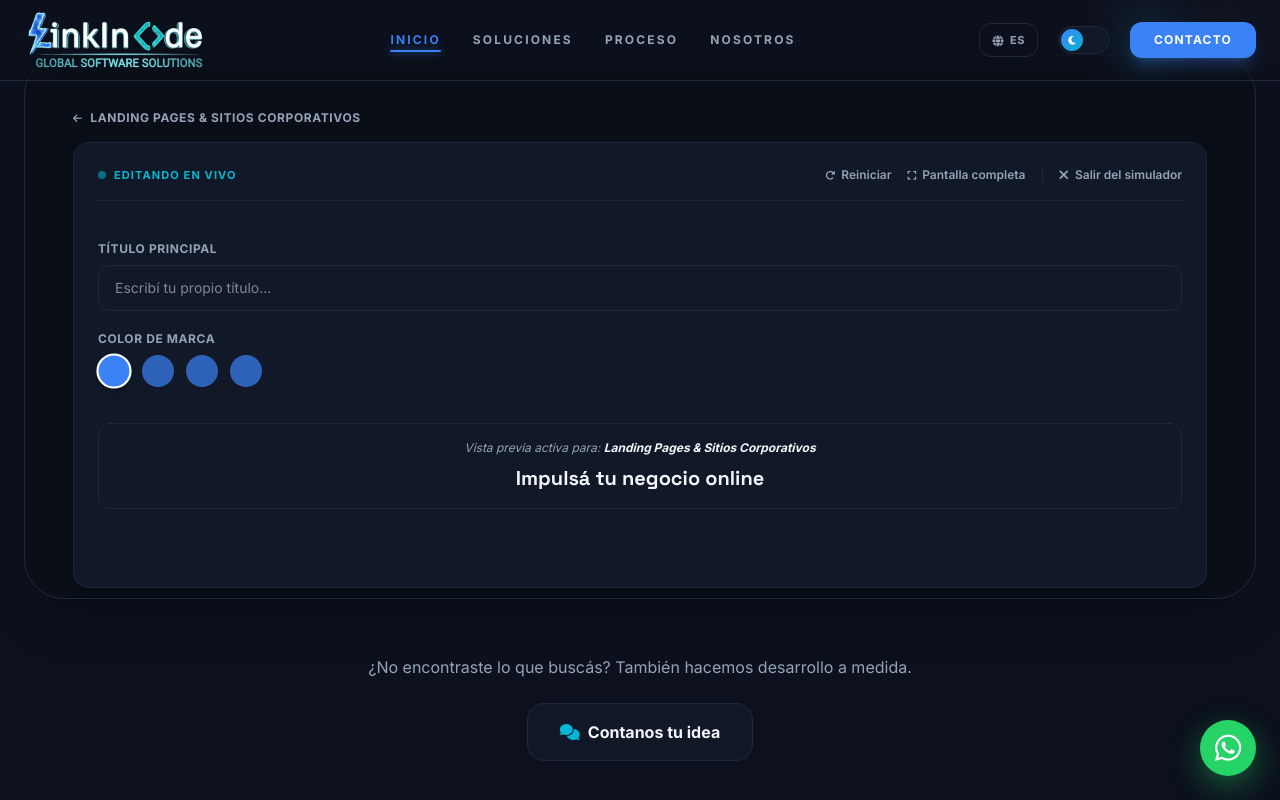
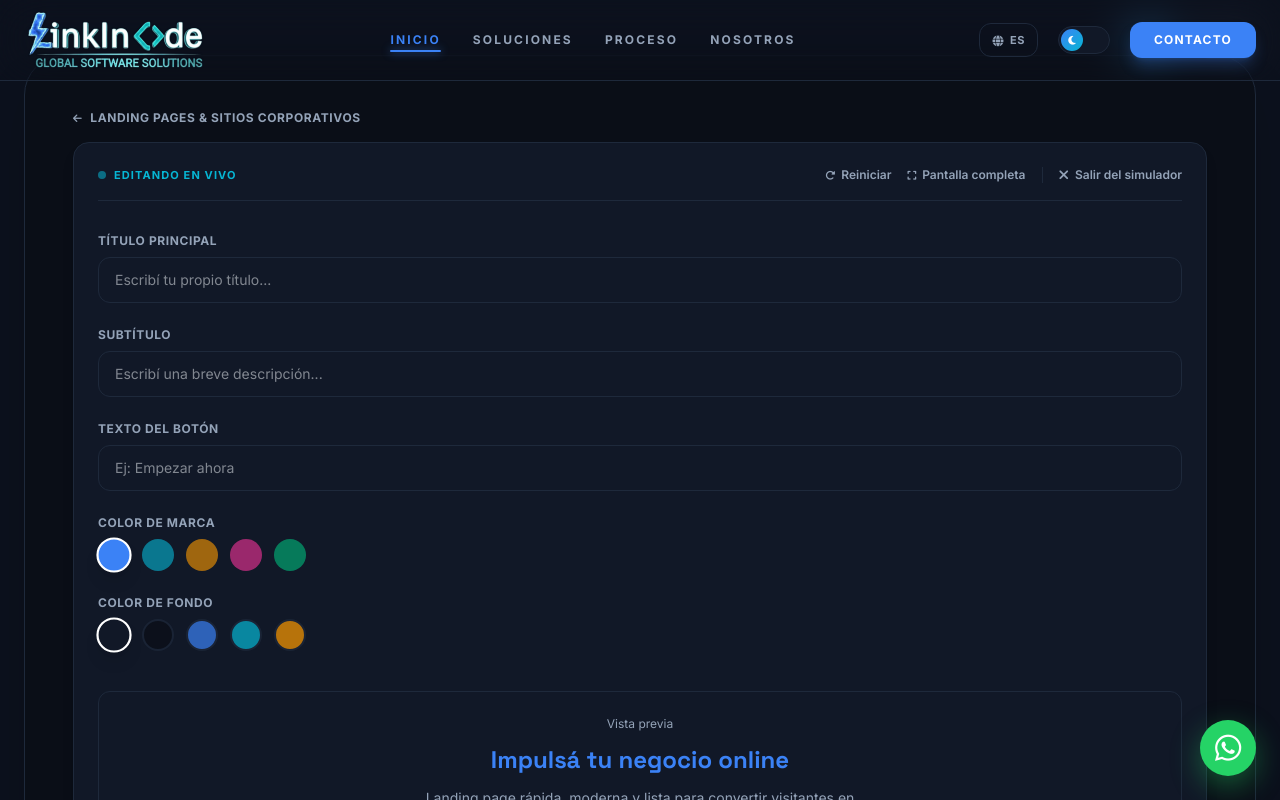
Before and after one commit to LinkinCode26/linkincode, a React (Vite) app in the folder client/: page / in a window 1280 px wide. Both pictures are taken after a click on the button "SIMULÁ TU SERVICIO". Shown: the part 2195-2995 px from the top of the page. Built offline with nearby package versions, Linux system fonts and the light colour scheme.

Commit message:
feat: agrega simulador de Landing Pages con edición de título, subtítulo, CTA y colores de marca/fondo

```diff
--- /dev/null
+++ b/client/src/components/LandingSimulatorContent.jsx
@@ -0,0 +1,139 @@
+import { useState } from 'react';
+import useLanguage from '../hooks/useLanguage';
+
+const BRAND_COLOR_OPTIONS = [
+  { id: 'brand', dotClass: 'bg-brand', textClass: 'text-brand', buttonClass: 'bg-brand hover:bg-brand/90' },
+  { id: 'accent', dotClass: 'bg-accent', textClass: 'text-accent', buttonClass: 'bg-accent hover:bg-accent/90' },
+  { id: 'amber', dotClass: 'bg-amber-500', textClass: 'text-amber-500', buttonClass: 'bg-amber-500 hover:bg-amber-500/90' },
+  { id: 'pink', dotClass: 'bg-pink-500', textClass: 'text-pink-500', buttonClass: 'bg-pink-500 hover:bg-pink-500/90' },
+  { id: 'emerald', dotClass: 'bg-emerald-500', textClass: 'text-emerald-500', buttonClass: 'bg-emerald-500 hover:bg-emerald-500/90' },
+];
+
+const BACKGROUND_COLOR_OPTIONS = [
+  { id: 'default', dotClass: 'bg-surface', bgClass: 'bg-surface/60' },
+  { id: 'dark', dotClass: 'bg-bg', bgClass: 'bg-bg' },
+  { id: 'brand-tint', dotClass: 'bg-brand', bgClass: 'bg-brand/10' },
+  { id: 'accent-tint', dotClass: 'bg-accent', bgClass: 'bg-accent/10' },
+  { id: 'amber-tint', dotClass: 'bg-amber-500', bgClass: 'bg-amber-500/10' },
+];
+
+export function LandingSimulatorContent() {
+  const { t } = useLanguage();
+  const [title, setTitle] = useState('');
+  const [subtitle, setSubtitle] = useState('');
+  const [ctaText, setCtaText] = useState('');
+  const [brandColorId, setBrandColorId] = useState('brand');
+  const [bgColorId, setBgColorId] = useState('default');
+
+  const selectedBrandColor =
+    BRAND_COLOR_OPTIONS.find((option) => option.id === brandColorId) ?? BRAND_COLOR_OPTIONS[0];
+  const selectedBgColor =
+    BACKGROUND_COLOR_OPTIONS.find((option) => option.id === bgColorId) ?? BACKGROUND_COLOR_OPTIONS[0];
+
+  const previewTitle = title.trim() || t('solutions.simulator.simulateHeadlineDefault');
+  const previewSubtitle = subtitle.trim() || t('solutions.simulator.simulateDescription');
+  const previewCta = ctaText.trim() || t('solutions.simulator.simulateButton');
+
+  return (
+    <div className="flex flex-col gap-6 py-2">
+      <div>
+        <label className="block text-xs font-bold uppercase tracking-wider text-mute mb-2">
+          {t('solutions.simulator.inputLabel')}
+        </label>
+        <input
+          type="text"
+          value={title}
+          onChange={(e) => setTitle(e.target.value)}
+          placeholder={t('solutions.simulator.inputPlaceholder')}
+          className="w-full bg-surface border border-line rounded-xl px-4 py-3 text-sm text-ink focus:outline-none focus:border-brand transition-colors"
+        />
+      </div>
+
+      <div>
+        <label className="block text-xs font-bold uppercase tracking-wider text-mute mb-2">
+          {t('solutions.simulator.subtitleLabel')}
+        </label>
+        <input
+          type="text"
+          value={subtitle}
+          onChange={(e) => setSubtitle(e.target.value)}
+          placeholder={t('solutions.simulator.subtitlePlaceholder')}
+          className="w-full bg-surface border border-line rounded-xl px-4 py-3 text-sm text-ink focus:outline-none focus:border-brand transition-colors"
+        />
+      </div>
+
+      <div>
+        <label className="block text-xs font-bold uppercase tracking-wider text-mute mb-2">
+          {t('solutions.simulator.ctaLabel')}
+        </label>
+        <input
+          type="text"
+          value={ctaText}
+          onChange={(e) => setCtaText(e.target.value)}
+          placeholder={t('solutions.simulator.ctaPlaceholder')}
+          className="w-full bg-surface border border-line rounded-xl px-4 py-3 text-sm text-ink focus:outline-none focus:border-brand transition-colors"
+        />
+      </div>
+
+      <div>
+        <label className="block text-xs font-bold uppercase tracking-wider text-mute mb-2">
+          {t('solutions.simulator.colorLabel')}
+        </label>
+        <div className="flex gap-3">
+          {BRAND_COLOR_OPTIONS.map((option) => (
+            <button
+              key={option.id}
+              type="button"
+              onClick={() => setBrandColorId(option.id)}
+              aria-label={option.id}
+              className={`w-8 h-8 rounded-full ${option.dotClass} border-2 transition-transform ${
+                brandColorId === option.id ? 'scale-110 border-white shadow-lg' : 'border-transparent opacity-60'
+              }`}
+            />
+          ))}
+        </div>
+      </div>
+
+      <div>
+        <label className="block text-xs font-bold uppercase tracking-wider text-mute mb-2">
+          {t('solutions.simulator.bgColorLabel')}
+        </label>
+        <div className="flex gap-3">
+          {BACKGROUND_COLOR_OPTIONS.map((option) => (
+            <button
+              key={option.id}
+              type="button"
+              onClick={() => setBgColorId(option.id)}
+              aria-label={option.id}
+              className={`w-8 h-8 rounded-full ${option.dotClass} border-2 transition-transform ${
+                bgColorId === option.id ? 'scale-110 border-white shadow-lg' : 'border-line opacity-70'
+              }`}
+            />
+          ))}
+        </div>
+      </div>
+
+      <div
+        className={`mt-4 p-6 rounded-xl ${selectedBgColor.bgClass} border border-line text-center flex flex-col items-center gap-3 transition-colors duration-300`}
+      >
+        <p className="text-xs text-mute">{t('solutions.simulator.previewLabel')}</p>
+        <h4 className={`font-display font-bold text-2xl ${selectedBrandColor.textClass}`}>
+          {previewTitle}
+        </h4>
+        <p className="text-sm text-mute max-w-md">{previewSubtitle}</p>
+        <button
+          type="button"
+          className={`mt-2 px-6 py-2.5 rounded-xl text-white font-bold text-sm transition-colors ${selectedBrandColor.buttonClass}`}
+        >
+          {previewCta}
+        </button>
+      </div>
+
+      <p className="text-[11px] text-mute/70 text-center">
+        {t('solutions.simulator.disclaimer')}
+      </p>
+    </div>
+  );
+}
+
+export default LandingSimulatorContent;
--- a/client/src/i18n/translations.js
+++ b/client/src/i18n/translations.js
@@ -171,6 +171,11 @@ const es = {
       inputLabel: "Título principal",
       inputPlaceholder: "Escribí tu propio título...",
       colorLabel: "Color de marca",
+      bgColorLabel: "Color de fondo",
+      subtitleLabel: "Subtítulo",
+      subtitlePlaceholder: "Escribí una breve descripción...",
+      ctaLabel: "Texto del botón",
+      ctaPlaceholder: "Ej: Empezar ahora",
       disclaimer:
         "Simulación visual — no se envía ni almacena en nuestros servidores.",
       ecommerce: {
@@ -552,6 +557,11 @@ const en = {
       inputLabel: "Main headline",
       inputPlaceholder: "Write your own headline...",
       colorLabel: "Brand color",
+      bgColorLabel: "Background color",
+      subtitleLabel: "Subtitle",
+      subtitlePlaceholder: "Write a short description...",
+      ctaLabel: "Button text",
+      ctaPlaceholder: "E.g: Get started",
       disclaimer:
         "Visual simulation — nothing is sent or stored on our servers.",
       ecommerce: {
--- a/client/src/sections/Solutions.jsx
+++ b/client/src/sections/Solutions.jsx
@@ -7,6 +7,7 @@ import { ACCENT_STYLES } from "../utils/accentStyles";
 import { SimulatorShell } from "../components/SimulatorShell";
 import { EcommerceSimulatorContent } from "../components/EcommerceSimulatorContent";
 import { DashboardSimulator } from "../components/DashboardSimulator";
+import { LandingSimulatorContent } from "../components/LandingSimulatorContent";
 
 function DemoSimulatorContent({ content }) {
   const [simTitle, setSimTitle] = useState("");
@@ -88,6 +89,8 @@ export function Solutions() {
   // Función para renderizar el simulador correspondiente según la tab activa
   const renderSimulatorContent = () => {
     switch (activeService.id) {
+      case "landing":
+        return <LandingSimulatorContent />;
       case "ecommerce":
         return <EcommerceSimulatorContent />;
       case "dashboard":
@@ -261,7 +264,8 @@ export function Solutions() {
                     // Validamos si el servicio actual tiene un simulador real asignado
                     const hasRealSimulator =
                       activeService.id === "dashboard" ||
-                      activeService.id === "ecommerce";
+                      activeService.id === "ecommerce" ||
+                      activeService.id === "landing";
                     const placeholder = hasRealSimulator
                       ? "solutions.simulatorReady"
                       : "solutions.comingSoon";
```
